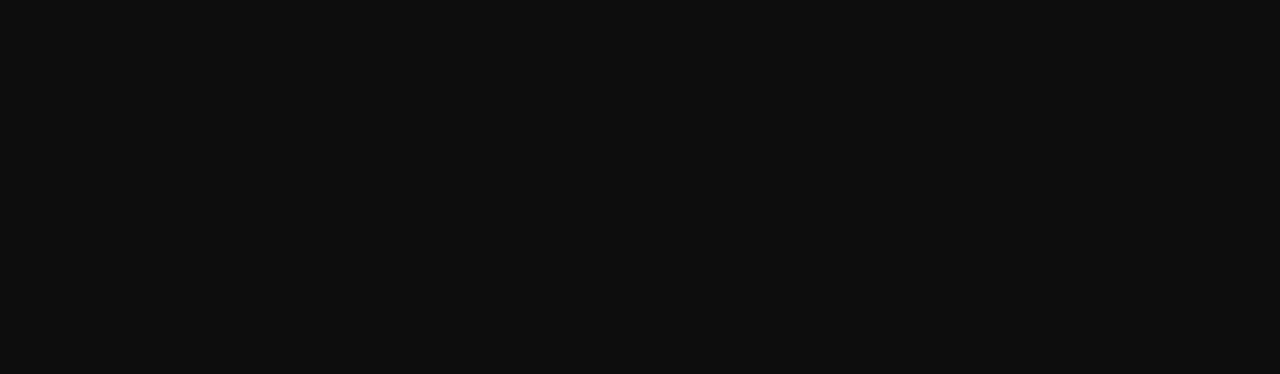
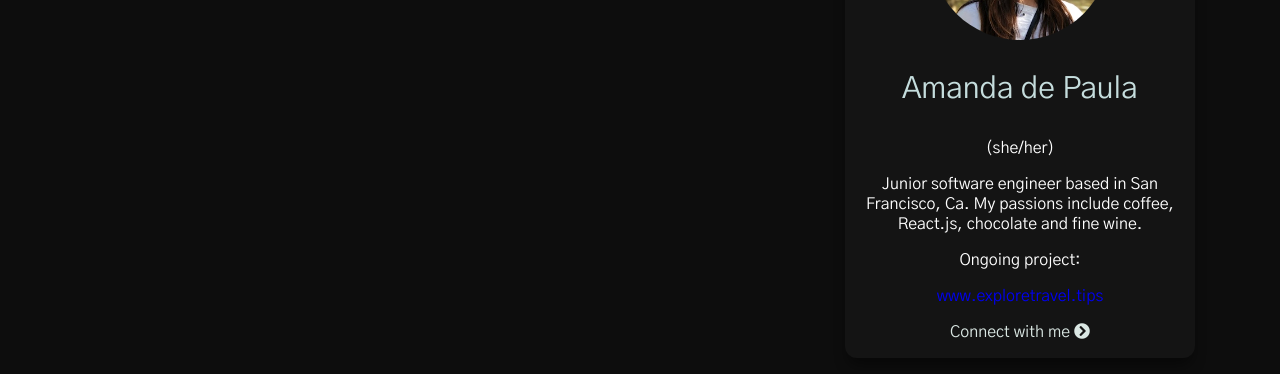
Before and after one commit to mandareis/website-frontend, a React (Create React App) app: page / in a window 1280 px wide. Shown: the part 184-558 px from the top of the page. Built offline with nearby package versions, Linux system fonts and the light colour scheme; no server answers.

Commit message:
minor fixes to css and bio div

```diff
--- a/src/App.css
+++ b/src/App.css
@@ -167,7 +167,7 @@
 .inner-container-bio {
   padding: 1em;
   border-radius: 0.75em;
-  margin-top: 10vh;
+  /* margin-top: 10vh; */
   background-color: #141414;
   -webkit-box-shadow: 0px 10px 14px -3px rgba(0, 0, 0, 0.45);
   box-shadow: 0px 10px 14px -3px rgba(0, 0, 0, 0.45);
@@ -243,3 +243,7 @@
 /* .repo-link-title {
   color: hsl(178, 27%, 72%);
 } */
+
+.current-project {
+  margin: 1em;
+}
--- a/src/components/Bio.js
+++ b/src/components/Bio.js
@@ -7,12 +7,25 @@
     <div>
       <div className="inner-container-bio">
         <img src={avatar} alt="avatar" className="avatar center"></img>
-        <h2 id="full-name">Amanda de Paula</h2>
-        <p id="bio-p">(she/her)</p>
-        <p id="bio-p">
+        <div id="full-name">
+          <p>Amanda de Paula </p>
+        </div>
+
+        <div id="bio-p">
+          <p id="bio-p">(she/her)</p>
           Junior software engineer based in San Francisco, Ca. My passions
-          include coffee, React, chocolate and fine wine.
-        </p>
+          include coffee, React.js, chocolate and fine wine.
+          <div className="current-project" style={{ textAlign: "center" }}>
+            <p>Ongoing project:</p>
+            <a
+              href="https://exploretravel.tips"
+              rel="noreferrer"
+              target="_blank"
+            >
+              www.exploretravel.tips
+            </a>
+          </div>
+        </div>
         <div id="contact-container">
           <Link to="/contact" id="contact-btn">
             Connect with me <i className="fas fa-chevron-circle-right"></i>
```
Also changed, not shown: 1 other file (tests, documents, lock files or other folders).
